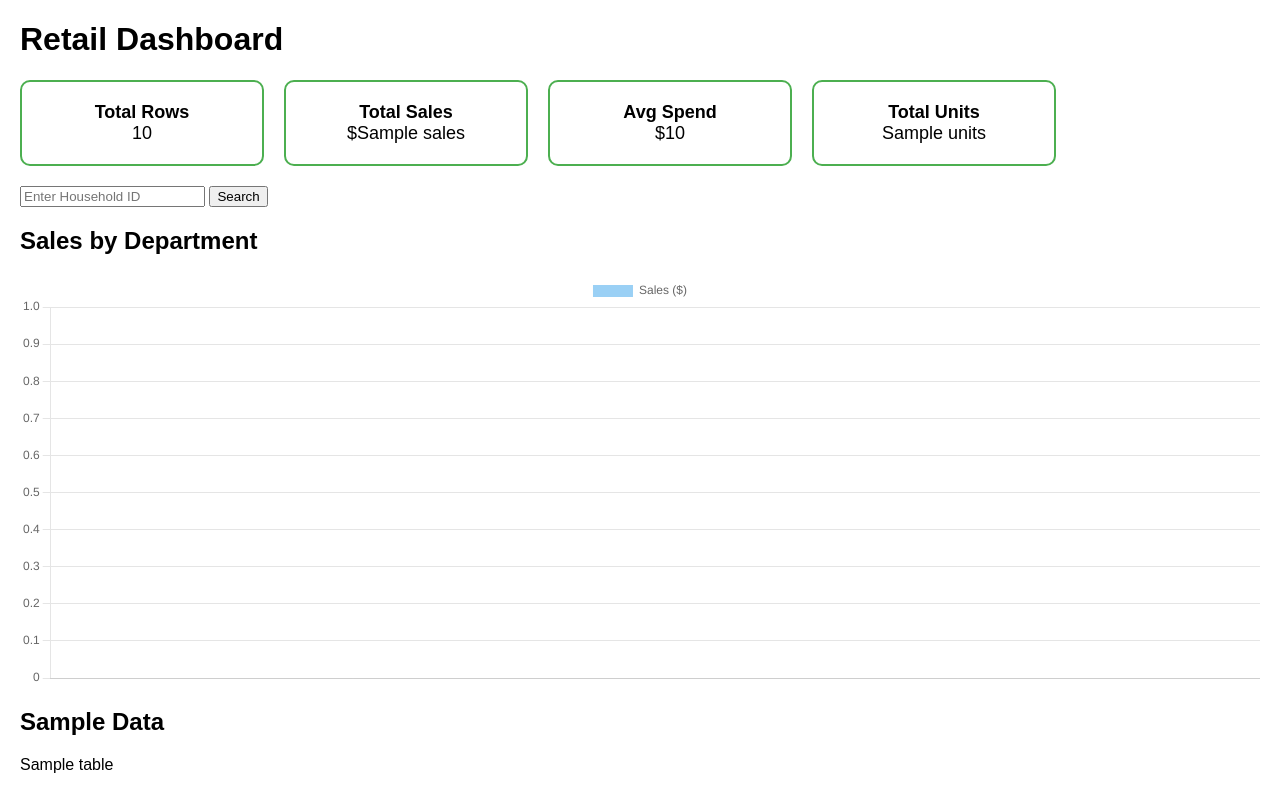
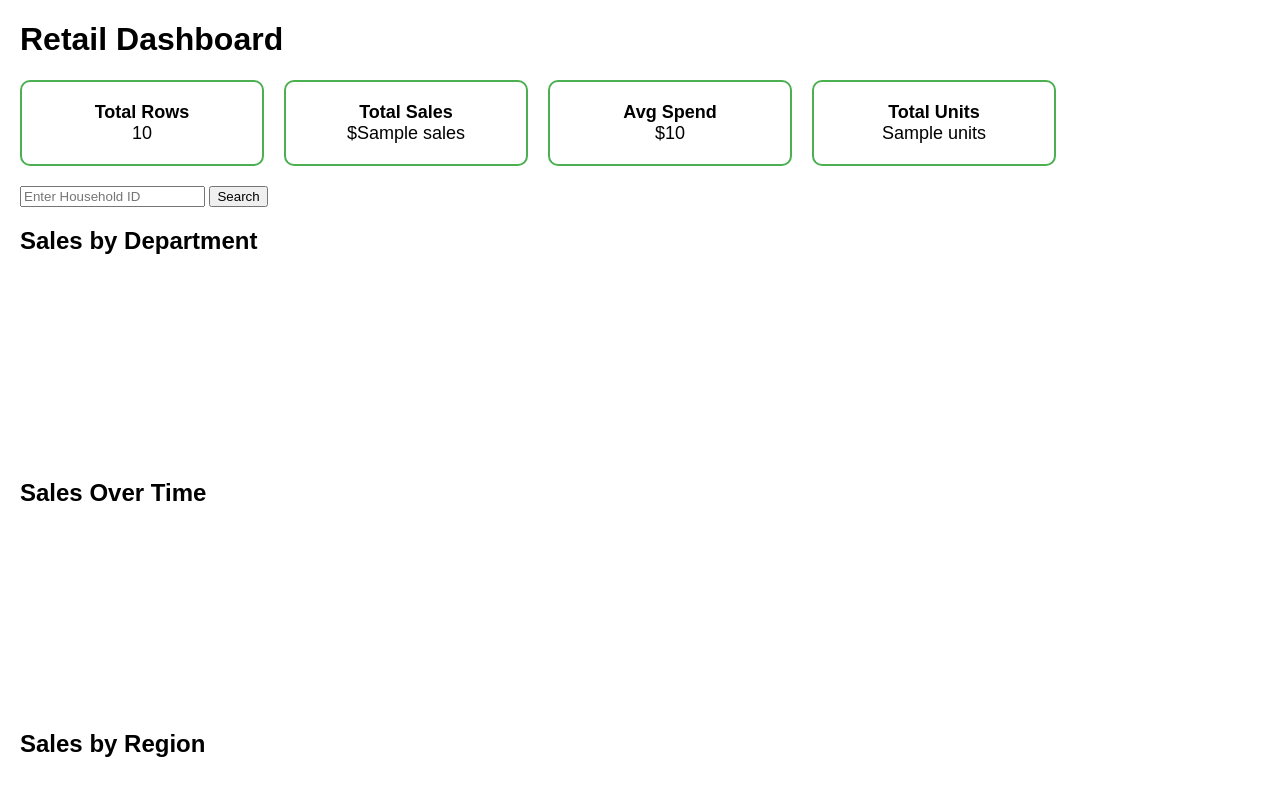
Before and after one commit to muneery/final-project-azure, a Flask app: template templates/index.html in a window 1280 px wide. Shown: the top 808 px of the page. Before the commit the page ends 773 px from the top, so only its background shows below. Run offline with Flask 3, Linux system fonts and the light colour scheme; the template is opened without the code that fills it: most values are stand-ins (such as "Sample title", 1, 10 or a date in 2020); a map, chart or similar area stays blank.

Commit message:
Update KPI display and add new charts

```diff
--- a/templates/index.html
+++ b/templates/index.html
@@ -25,7 +25,7 @@
         }
 
         canvas {
-            margin-top: 20px;
+            margin-top: 30px;
         }
     </style>
 </head>
@@ -36,18 +36,10 @@
 
 <!-- KPIs -->
 <div class="kpi-container">
-    <div class="kpi">
-        <b>Total Rows</b><br>{{ total }}
-    </div>
-    <div class="kpi">
-        <b>Total Sales</b><br>${{ sales }}
-    </div>
-    <div class="kpi">
-        <b>Avg Spend</b><br>${{ avg }}
-    </div>
-    <div class="kpi">
-        <b>Total Units</b><br>{{ units }}
-    </div>
+    <div class="kpi"><b>Total Rows</b><br>{{ total }}</div>
+    <div class="kpi"><b>Total Sales</b><br>${{ sales }}</div>
+    <div class="kpi"><b>Avg Spend</b><br>${{ avg }}</div>
+    <div class="kpi"><b>Total Units</b><br>{{ units }}</div>
 </div>
 
 <!-- Search -->
@@ -56,18 +48,24 @@
     <button type="submit">Search</button>
 </form>
 
-<!-- CHART -->
+<!-- BAR CHART -->
 <h2>Sales by Department</h2>
-<canvas id="deptChart" width="600" height="200"></canvas>
+<canvas id="deptChart"></canvas>
+
+<!-- LINE CHART -->
+<h2>Sales Over Time</h2>
+<canvas id="timeChart"></canvas>
+
+<!-- PIE CHART -->
+<h2>Sales by Region</h2>
+<canvas id="regionChart"></canvas>
 
 <h2>Sample Data</h2>
 {{ table|safe }}
 
-<!-- CHART SCRIPT -->
 <script>
-const ctx = document.getElementById('deptChart');
-
-new Chart(ctx, {
+// BAR CHART
+new Chart(document.getElementById('deptChart'), {
     type: 'bar',
     data: {
         labels: {{ labels|safe }},
@@ -75,9 +73,31 @@
             label: 'Sales ($)',
             data: {{ values|safe }},
         }]
-    },
-    options: {
-        responsive: true
+    }
+});
+
+// LINE CHART
+new Chart(document.getElementById('timeChart'), {
+    type: 'line',
+    data: {
+        labels: {{ time_labels|safe }},
+        datasets: [{
+            label: 'Sales Over Time',
+            data: {{ time_values|safe }},
+            fill: false,
+            tension: 0.1
+        }]
+    }
+});
+
+// PIE CHART
+new Chart(document.getElementById('regionChart'), {
+    type: 'pie',
+    data: {
+        labels: {{ region_labels|safe }},
+        datasets: [{
+            data: {{ region_values|safe }},
+        }]
     }
 });
 </script>
```
